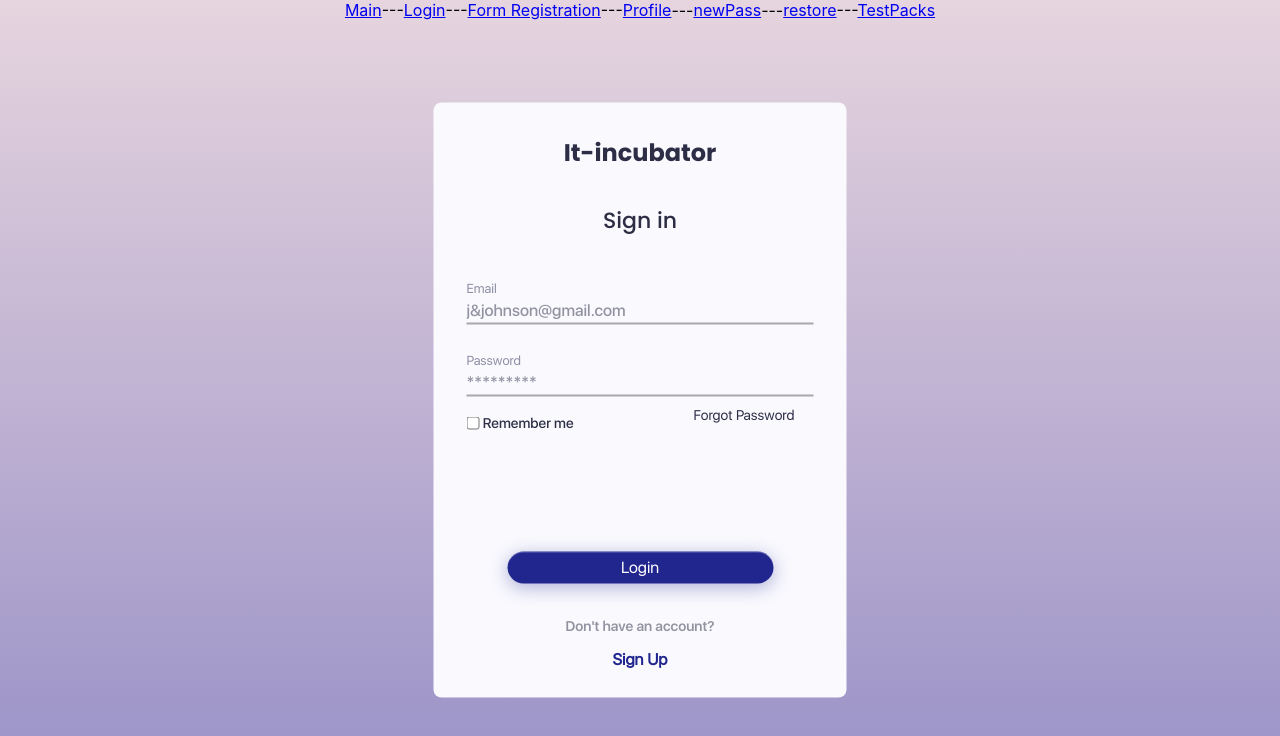
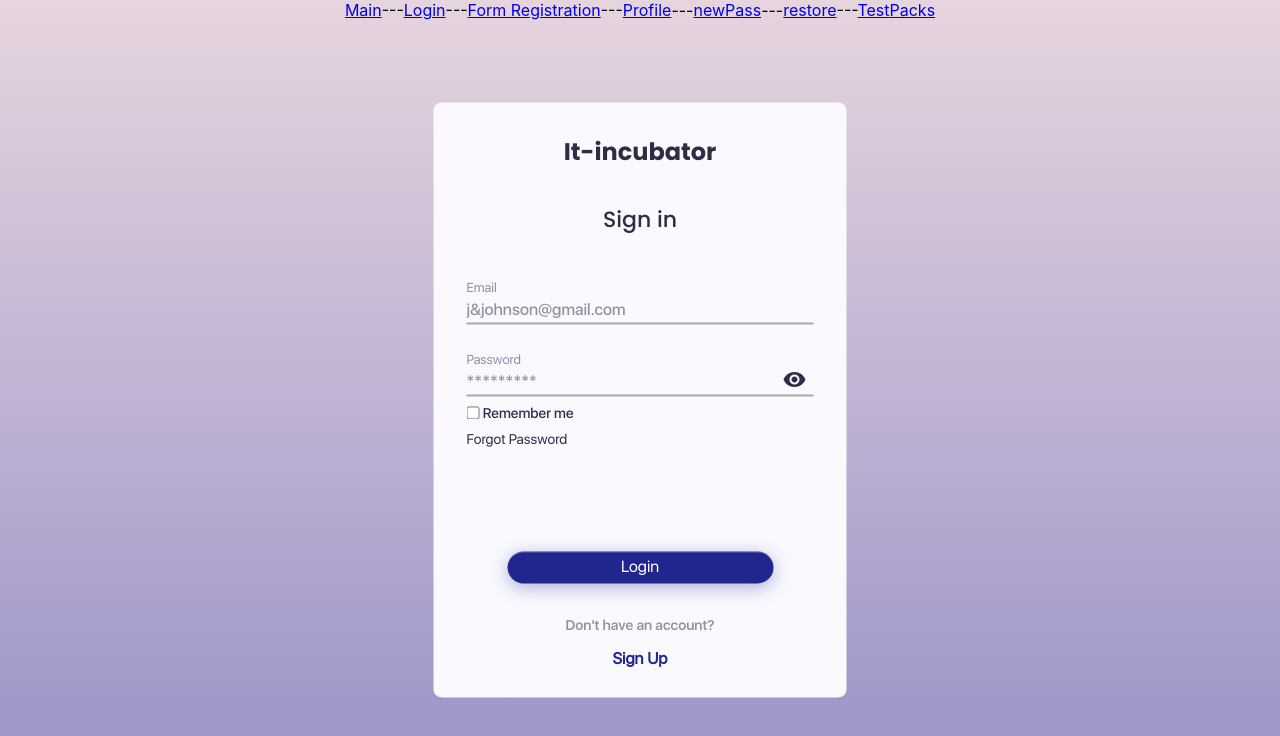
Before and after one commit to faceless49/cards, a React (Create React App) app: page /#/login in a window 1280 px wide. Shown: the top 736 px of the page. Built offline with nearby package versions, Linux system fonts and the light colour scheme.

Commit message:
add EyeButton

```diff
--- a/src/components/Login/Login.module.scss
+++ b/src/components/Login/Login.module.scss
@@ -17,3 +17,18 @@
     text-decoration: none;
     margin-bottom: 7px;
 }
+
+.psRelative{
+    position: relative !important;
+}
+
+.EyeButton {
+    border:none;
+    background: inherit;
+    outline: none;
+    cursor: pointer;
+    position: absolute;
+    right: 0.5em;
+    top: -0.2em;
+    height: 24px;
+}
--- a/src/components/Login/Login.tsx
+++ b/src/components/Login/Login.tsx
@@ -12,6 +12,9 @@ import { NavLink, useNavigate } from "react-router-dom";
 import Title from "../common/Title/Title";
 import Subtitle from "../common/Subtitle/Subtitle";
 import { SuperCheckbox } from "../common/SuperCheckbox/SuperCheckbox";
+// @ts-ignore
+import eyeIcon from '../../images/eyeIcon.svg';
+import { relative } from "path/win32";
 
 export const Login = React.memo(() => {
   const dispatch = useDispatch();
@@ -82,24 +85,32 @@ export const Login = React.memo(() => {
           placeholder="j&johnson@gmail.com"
           onChange={onChangeUsername} />
         <label className={s.InputLabel}>Password</label>
-        <SuperInputText
-          style={{ width: "100%", marginBottom: "5px" }}
+
+    <div className={style.psRelative}>
+    <SuperInputText
+          style={{ width: "100%", marginBottom: "5px"}}
           type={eye}
           value={password}
           disabled={disabled}
           placeholder="*********"
           onChange={onChangePassword}
         />
+      <button className={style.EyeButton} onClick={openEye}><img src={eyeIcon}/></button>
+    </div>
 
-        <div style={{display:"flex", justifyContent:"space-between", alignItems:"center"}}>
+
+
+
+        <div style={{display:"flex", flexDirection:"column", alignItems:"flex-start", gap:"10px"}}>
+
         <SuperCheckbox onChange={rememberMeHandler}> Remember me</SuperCheckbox>
-        <NavLink className={s.LinkBasic} to={"/restore"} style={{marginLeft:"0", paddingTop:"5px"}}>
+        <NavLink className={s.LinkBasic} to={"/restore"} style={{marginLeft:"0"}}>
           Forgot Password</NavLink>
         </div>
 
       </div>
 
-        <SuperButton onClick={onClickLogin} style={{ marginTop: "72px", marginBottom:"30px"}}>
+        <SuperButton onClick={onClickLogin} style={{ marginTop: "65px", marginBottom:"30px"}}>
           Login
         </SuperButton>
 
--- a/src/styles/common/AuthStyles.module.scss
+++ b/src/styles/common/AuthStyles.module.scss
@@ -19,8 +19,8 @@
     }
 
     .LinkBasic {
-    width: 139px;
-    height: 40px;
+    // width: 139px;
+    // height: 40px;
     font-family: "SFUIDisplay-Regular";
     font-weight: 400;
     font-size: 14px;
```
Also changed, not shown: src/images/eyeIcon.svg (added).
